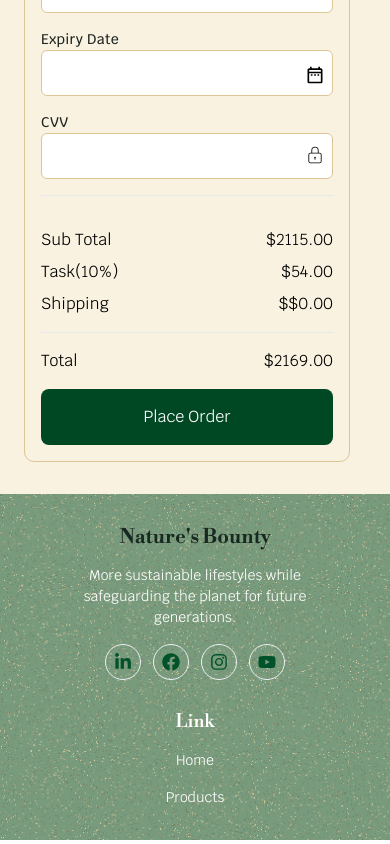
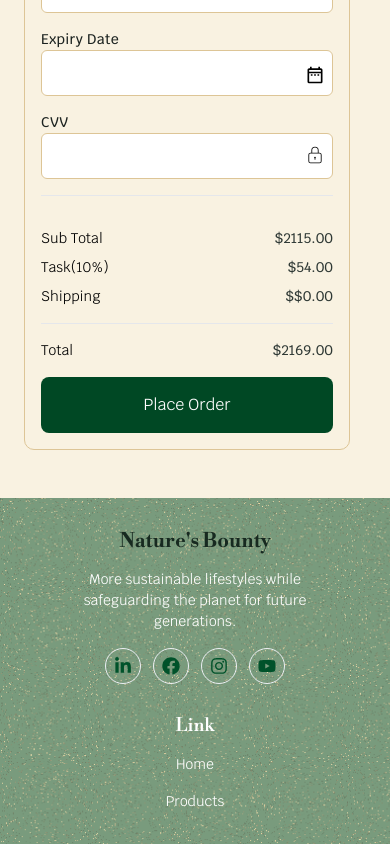
Before and after one commit to Ralpmike/hng-stage-task, a React (Vite) app: page /checkout in a window 390 px wide. Shown: the part 1370-2214 px from the top of the page. Built offline with nearby package versions, Linux system fonts and the light colour scheme.

Commit message:
Checkout page responsiveness done and dusted

```diff
--- a/src/components/Footer.jsx
+++ b/src/components/Footer.jsx
@@ -8,7 +8,7 @@ import { NavLink } from "react-router-dom";
 
 export default function Footer() {
   return (
-    <footer className="flex mt-8 px-12 text-center md:text-start mx-auto flex-col md:flex-row md:justify-between gap-4 md:gap-[40px] xl:gap-[196px]  w-full py-[2rem] lg:py-[5rem] text-white md:px-[60px] xl:px-[120px] bg-[url('./assets/images/footer.png')] bg-cover bg-no-repeat bg-blend-normal bg-[#004824] ">
+    <footer className="flex  flex-col mt-12 px-12 text-center md:text-start mx-auto  md:flex-row md:justify-between gap-4   w-full py-[2rem] lg:py-[5rem] text-white md:px-[60px] xl:px-[120px] bg-[url('./assets/images/footer.png')] bg-cover bg-no-repeat bg-blend-normal bg-[#004824] ">
       <div className="flex flex-col gap-4 mx-auto md:mx-0 max-w-[234px] ">
         <h3 className="text-[#172920] font-20 font-bold leading-[23px] font-my-custom-font-head ">
           Nature&#39;s Bounty
@@ -18,8 +18,8 @@ export default function Footer() {
           generations.
         </p>
       </div>
-      <div className="flex gap-[14px] md:gap-4 flex-col-reverse  md:flex-row  ">
-        <ul className="flex flex-col gap-4 font-krub-font text-[14px] xl:mr-6">
+      <div className="flex gap-[14px] md:gap-4 flex-col-reverse w-full justify-between  md:flex-row  ">
+        <ul className="flex flex-col mx-auto gap-4 font-krub-font text-[14px] ">
           <label className="label-footer ">Link</label>
           <li>
             <NavLink to="/"> Home</NavLink>
--- a/src/routes/CheckoutPage.jsx
+++ b/src/routes/CheckoutPage.jsx
@@ -37,7 +37,7 @@ export default function CheckoutPage() {
             ))}
           </ul>
         </div>
-        <div className="border-[1px] order-2 lg:order-3 row-span-2 border-[#DDC596] flex flex-col gap-3 p-4 rounded-[10px]">
+        <div className="border-[1px] order-2 xl:order-none row-span-2 border-[#DDC596] flex flex-col gap-3 p-4 rounded-[10px]">
           <h3 className="font-medium text-[24px]">Payment Information</h3>
           <form className="grid gap-4 grid-cols-1">
             <div className="flex flex-col gap-4 text-[16px] font-krub-font font-medium border-y-[1px] py-4">
@@ -124,21 +124,23 @@ export default function CheckoutPage() {
             </div>
             <div className="flex flex-col gap-2 border-b-[1px]  py-4">
               <div className="flex justify-between items-center">
-                <p>Sub Total</p>
-                <p>$2115.00</p>
+                <p className="font-normal text-[14px]">Sub Total</p>
+                <p className="font-medium text-[14px] text-[#2F3935]">
+                  $2115.00
+                </p>
               </div>
               <div className="flex justify-between items-center ">
-                <p>Task(10%)</p>
-                <p>$54.00</p>
+                <p className="font-normal text-[14px]">Task(10%)</p>
+                <p className="font-medium text-[14px] text-[#2F3935]">$54.00</p>
               </div>
               <div className="flex justify-between items-center">
-                <p>Shipping</p>
-                <p>$$0.00</p>
+                <p className="font-normal text-[14px]">Shipping</p>
+                <p className="font-medium text-[14px] text-[#2F3935]">$$0.00</p>
               </div>
             </div>
             <div className="flex justify-between items-center">
-              <p>Total</p>
-              <p>$2169.00</p>
+              <p className="font-normal text-[14px]">Total</p>
+              <p className="font-medium text-[14px] text-[#2F3935]">$2169.00</p>
             </div>
             <button className="button-secondary text-white w-full">
               Place Order
```
